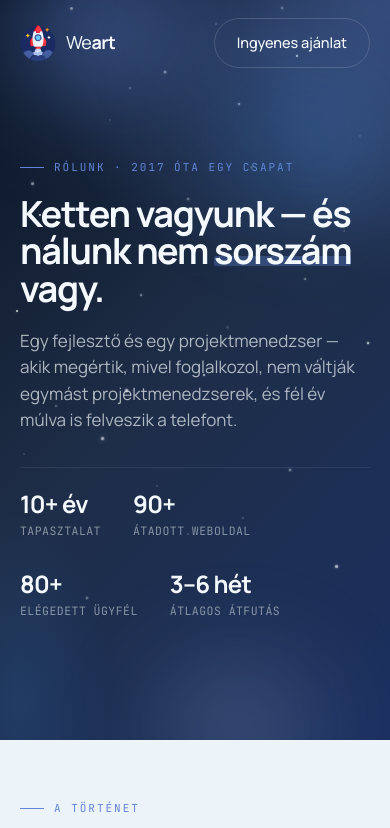
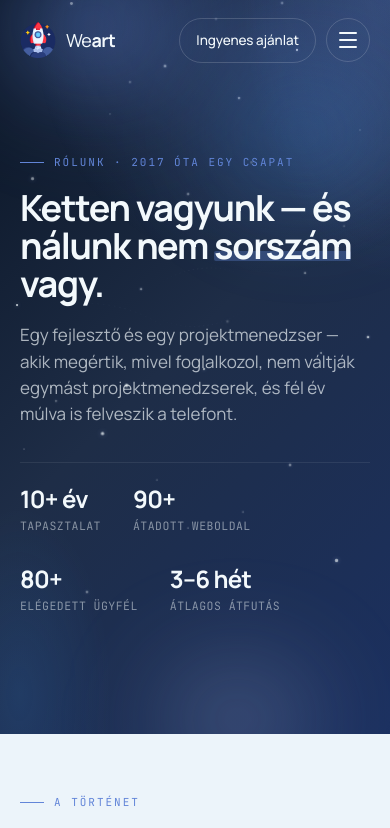
Before and after one commit to weartstudio/weart-new-site, a Next.js app: page /about in a window 390 px wide. Shown: the top 828 px of the page. Built offline with nearby package versions, Linux system fonts and the light colour scheme.

Commit message:
navigation

```diff
--- a/app/components/Nav.tsx
+++ b/app/components/Nav.tsx
@@ -5,10 +5,19 @@ import Image from 'next/image';
 import { usePathname } from 'next/navigation';
 import { useEffect, useState } from 'react';
 
+const NAV_ITEMS = [
+  { href: '/#szolgaltatasok', label: 'Szolgáltatások', isActive: () => false },
+  { href: '/about', label: 'Rólunk', isActive: (path: string) => path === '/about' },
+  { href: '/portfolio', label: 'Munkáink', isActive: (path: string) => path === '/portfolio' },
+  { href: '/posts', label: 'Tudástár', isActive: (path: string) => path.startsWith('/posts') },
+  { href: '/contact', label: 'Kapcsolat', isActive: (path: string) => path === '/contact' },
+] as const;
+
 export default function Nav() {
   const path = usePathname();
   const [scrolled, setScrolled] = useState(false);
   const [pastHeader, setPastHeader] = useState(false);
+  const [menuOpen, setMenuOpen] = useState(false);
 
   useEffect(() => {
     const update = () => {
@@ -31,10 +40,33 @@ export default function Nav() {
     };
   }, [path]);
 
+  useEffect(() => {
+    setMenuOpen(false);
+  }, [path]);
+
+  useEffect(() => {
+    document.body.style.overflow = menuOpen ? 'hidden' : '';
+    return () => {
+      document.body.style.overflow = '';
+    };
+  }, [menuOpen]);
+
+  useEffect(() => {
+    if (!menuOpen) return;
+
+    const onKeyDown = (event: KeyboardEvent) => {
+      if (event.key === 'Escape') setMenuOpen(false);
+    };
+
+    window.addEventListener('keydown', onKeyDown);
+    return () => window.removeEventListener('keydown', onKeyDown);
+  }, [menuOpen]);
+
   const navClass = [
     'nav',
     scrolled ? 'nav--scrolled' : '',
     pastHeader ? 'nav--stuck' : '',
+    menuOpen ? 'nav--menu-open' : '',
   ].filter(Boolean).join(' ');
 
   return (
@@ -46,14 +78,50 @@ export default function Nav() {
             <b className="logo-word">We<span>art</span></b>
           </Link>
           <div className="nav-links">
-          <Link href="/#szolgaltatasok">Szolgáltatások</Link>
-          <Link href="/about" className={path === '/about' ? 'active' : ''}>Rólunk</Link>
-          <Link href="/portfolio" className={path === '/portfolio' ? 'active' : ''}>Munkáink</Link>
-          <Link href="/posts" className={path.startsWith('/posts') ? 'active' : ''}>Tudástár</Link>
-          <Link href="/contact" className={path === '/contact' ? 'active' : ''}>Kapcsolat</Link>
+            {NAV_ITEMS.map((item) => (
+              <Link
+                key={item.href}
+                href={item.href}
+                className={item.isActive(path) ? 'active' : ''}
+              >
+                {item.label}
+              </Link>
+            ))}
           </div>
           <div className="nav-cta">
             <Link href="/ajanlatkeres" className="btn btn-ghost">Ingyenes ajánlat</Link>
+            <button
+              type="button"
+              className="nav-toggle"
+              aria-expanded={menuOpen}
+              aria-controls="nav-mobile-menu"
+              aria-label={menuOpen ? 'Menü bezárása' : 'Menü megnyitása'}
+              onClick={() => setMenuOpen((open) => !open)}
+            >
+              <span className="nav-toggle-icon" aria-hidden="true">
+                <span />
+                <span />
+                <span />
+              </span>
+            </button>
+          </div>
+        </div>
+        <div
+          id="nav-mobile-menu"
+          className={`nav-mobile-menu${menuOpen ? ' nav-mobile-menu--open' : ''}`}
+          hidden={!menuOpen}
+        >
+          <div className="nav-mobile-links">
+            {NAV_ITEMS.map((item) => (
+              <Link
+                key={item.href}
+                href={item.href}
+                className={item.isActive(path) ? 'active' : ''}
+                onClick={() => setMenuOpen(false)}
+              >
+                {item.label}
+              </Link>
+            ))}
           </div>
         </div>
       </div>
--- a/app/globals.css
+++ b/app/globals.css
@@ -268,6 +268,12 @@ img { max-width: 100%; display: block; }
   background: color-mix(in srgb, var(--bg) 82%, transparent);
   border-bottom-color: var(--line);
 }
+.nav--menu-open:not(.nav--stuck) {
+  background: color-mix(in srgb, var(--site-head-bg-start) 92%, transparent);
+  -webkit-backdrop-filter: blur(16px);
+  backdrop-filter: blur(16px);
+  border-bottom-color: rgba(255,255,255,0.1);
+}
 .nav > .container { position: relative; }
 .nav-inner { display: flex; align-items: center; justify-content: space-between; width: 100%; padding: 18px 0; gap: 32px; }
 .logo { display: flex; align-items: center; gap: 10px; font-size: 18px; letter-spacing: -0.02em; }
@@ -283,6 +289,75 @@ img { max-width: 100%; display: block; }
 .nav-links a:hover::before, .nav-links a.active::before { transform: scaleX(1); }
 .nav-links a.has-arrow::after { content: ""; display: inline-block; margin-left: 6px; width: 6px; height: 6px; border-right: 1.5px solid currentColor; border-bottom: 1.5px solid currentColor; transform: translateY(-2px) rotate(45deg); }
 .nav-cta { display: flex; align-items: center; gap: 14px; }
+.nav-toggle {
+  display: none;
+  align-items: center;
+  justify-content: center;
+  width: 44px;
+  height: 44px;
+  padding: 0;
+  border: 1px solid rgba(255,255,255,0.16);
+  border-radius: 999px;
+  background: transparent;
+  color: var(--light);
+  cursor: pointer;
+  transition: background .2s, color .3s ease, border-color .3s ease;
+}
+.nav-toggle:hover { background: rgba(255,255,255,0.08); border-color: rgba(255,255,255,0.28); }
+.nav-toggle-icon {
+  display: flex;
+  flex-direction: column;
+  justify-content: center;
+  gap: 5px;
+  width: 18px;
+}
+.nav-toggle-icon span {
+  display: block;
+  height: 2px;
+  border-radius: 2px;
+  background: currentColor;
+  transition: transform .25s ease, opacity .2s ease;
+}
+.nav--menu-open .nav-toggle-icon span:nth-child(1) { transform: translateY(7px) rotate(45deg); }
+.nav--menu-open .nav-toggle-icon span:nth-child(2) { opacity: 0; }
+.nav--menu-open .nav-toggle-icon span:nth-child(3) { transform: translateY(-7px) rotate(-45deg); }
+.nav-mobile-menu {
+  display: none;
+  overflow: hidden;
+  max-height: 0;
+  opacity: 0;
+  transition: max-height .35s ease, opacity .25s ease;
+}
+.nav-mobile-menu--open {
+  max-height: 420px;
+  opacity: 1;
+}
+.nav-mobile-links {
+  display: flex;
+  flex-direction: column;
+  gap: 2px;
+  padding: 8px 0 18px;
+  border-top: 1px solid rgba(255,255,255,0.1);
+}
+.nav-mobile-links a {
+  display: block;
+  padding: 14px 4px;
+  font-size: 16px;
+  color: rgba(243,249,252,0.82);
+  opacity: .88;
+  transition: color .2s ease, opacity .2s ease;
+}
+.nav-mobile-links a:hover,
+.nav-mobile-links a.active {
+  color: var(--light);
+  opacity: 1;
+}
+.nav--stuck .nav-toggle { color: var(--text); border-color: var(--line); }
+.nav--stuck .nav-toggle:hover { background: var(--card); border-color: var(--text); }
+.nav--stuck .nav-mobile-links { border-top-color: var(--line); }
+.nav--stuck .nav-mobile-links a { color: var(--text); }
+.nav--stuck .nav-mobile-links a:hover,
+.nav--stuck .nav-mobile-links a.active { color: var(--dark); }
 .nav .btn-ghost { color: var(--light); border-color: rgba(255,255,255,0.16); transition: background .2s, color .3s ease, border-color .3s ease; }
 .nav .btn-ghost:hover { background: rgba(255,255,255,0.08); border-color: rgba(255,255,255,0.28); }
 .nav--stuck .logo, .nav--stuck .logo b { color: var(--dark); }
@@ -1427,6 +1502,10 @@ footer { background: var(--footer-bg); color: var(--footer-text); padding: 60px
   .team-idx { right: 22px; top: 22px; }
   .trust.trust-team { padding: 18px 24px; }
   .nav-links { display: none; }
+  .nav-toggle { display: inline-flex; }
+  .nav-mobile-menu { display: block; }
+  .nav-cta { gap: 10px; }
+  .nav-cta .btn-ghost { padding: 11px 16px; font-size: 13.5px; }
   :root { --site-gutter: 20px; }
   .hero-meta { gap: 24px; flex-wrap: wrap; }
   .big-cta { padding: 50px 28px; }
```
Lines whose indentation alone changed are shown as unchanged.
